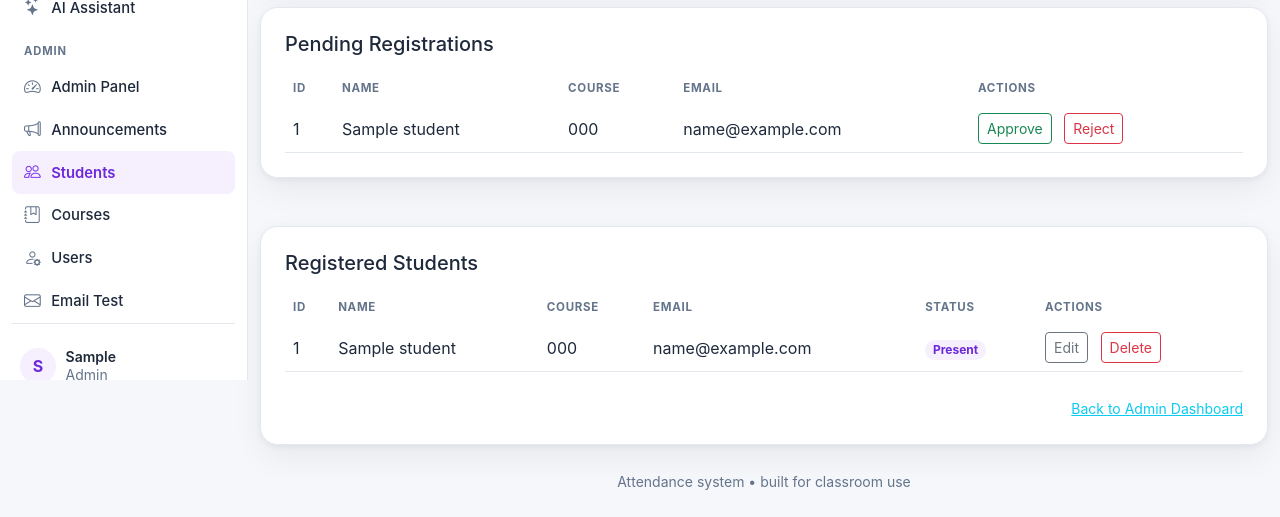
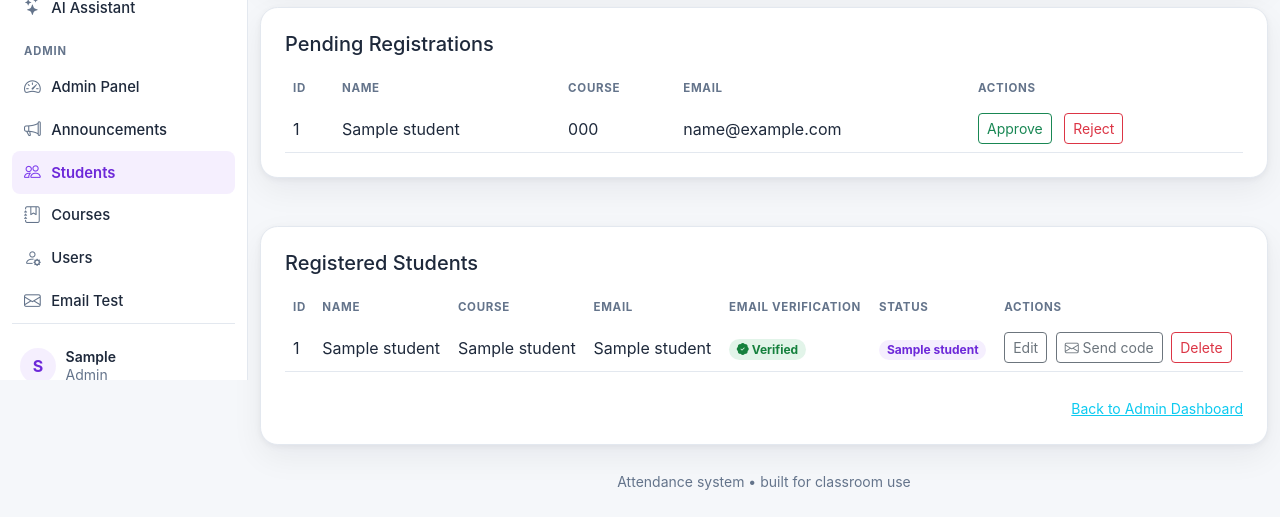
Before and after one commit to Prince4-creator/Classroom-App, a Flask app: page /admin/students in a window 1280 px wide. Shown: the part 420-937 px from the top of the page. Run offline with Flask 3, Linux system fonts and the light colour scheme; the visitor is signed in with stand-in values (Sample User, id 1); a database or web service that is not in the repository returns one stand-in record (values such as "Sample title"); some libraries are stand-ins or nearby versions.

Commit message:
update components

```diff
--- a/app.py
+++ b/app.py
@@ -25,6 +25,8 @@ try:
 except Exception:
     qrcode = None
 import secrets
+import hashlib
+import hmac
 import socket
 import smtplib
 from email.message import EmailMessage
@@ -315,6 +317,36 @@ def send_email(subject, body, recipients):
             return False
 
 
+# ---------- Email verification ----------
+VERIFY_CODE_TTL_MINUTES = 30
+VERIFY_MAX_ATTEMPTS = 5
+
+
+def generate_verification_code():
+    return f"{secrets.randbelow(1000000):06d}"
+
+
+def hash_verification_code(code):
+    return hashlib.sha256(code.strip().encode('utf-8')).hexdigest()
+
+
+def issue_verification_code(student_id, email):
+    """Generate a fresh code, store only its hash, and email the code.
+    Returns (sent, error_message)."""
+    code = generate_verification_code()
+    expiry = (datetime.now() + timedelta(minutes=VERIFY_CODE_TTL_MINUTES)).strftime('%Y-%m-%d %H:%M:%S')
+    store_verification_code(student_id, hash_verification_code(code), expiry)
+    subject = 'Verify your OneMillionCoders Classroom email'
+    body = (
+        f"Hello,\n\nYour OneMillionCoders Classroom verification code is: {code}\n\n"
+        f"It expires in {VERIFY_CODE_TTL_MINUTES} minutes. "
+        "If you did not request this, you can safely ignore this email."
+    )
+    if send_email(subject, body, [email]):
+        return True, None
+    return False, EMAIL_SEND_ERROR or 'email delivery failed'
+
+
 # ---------- Authentication ----------
 # The real staff login form is served at STAFF_LOGIN_PATH (see top of file).
 # The well-known URLs below are decoys that send visitors to the student
@@ -1456,6 +1488,78 @@ def student_grades():
     percent = round(earned / possible * 100, 1) if possible else None
     return render_template('student_grades.html', student=student, items=items, percent=percent)
 
+
+@app.route('/student/verify_email', methods=['GET', 'POST'])
+def student_verify_email():
+    if 'student_id' not in session:
+        return redirect(url_for('student_login'))
+    info = get_student_verification(session['student_id'])
+    if not info:
+        session.clear()
+        return redirect(url_for('student_login'))
+    if request.method == 'POST':
+        if info['email_verified']:
+            flash('Your email is already verified.', 'success')
+            return redirect(url_for('student_dashboard'))
+        if not info['email']:
+            flash('No email address on your account. Ask an admin to add one.', 'error')
+            return redirect(url_for('student_dashboard'))
+        code = request.form.get('code', '').strip()
+        if not code:
+            flash('Enter the 6-digit code from your email.', 'error')
+            return redirect(url_for('student_verify_email'))
+        if info['attempts'] >= VERIFY_MAX_ATTEMPTS:
+            flash('Too many incorrect attempts. Request a new code to try again.', 'error')
+            return redirect(url_for('student_verify_email'))
+        if not info['code_hash'] or not info['code_expiry']:
+            flash('No active code yet. Request one below.', 'error')
+            return redirect(url_for('student_verify_email'))
+        try:
+            expired = datetime.strptime(info['code_expiry'], '%Y-%m-%d %H:%M:%S') < datetime.now()
+        except ValueError:
+            expired = True
+        if expired:
+            flash('That code has expired. Request a new one below.', 'error')
+            return redirect(url_for('student_verify_email'))
+        if hmac.compare_digest(hash_verification_code(code), info['code_hash']):
+            set_email_verified(session['student_id'], True)
+            flash('Email verified — thank you!', 'success')
+            return redirect(url_for('student_dashboard'))
+        attempts = record_verify_attempt(session['student_id'])
+        remaining = VERIFY_MAX_ATTEMPTS - attempts
+        if remaining <= 0:
+            flash('Too many incorrect attempts. Request a new code to try again.', 'error')
+        else:
+            flash(f'Incorrect code. {remaining} attempt(s) remaining.', 'error')
+        return redirect(url_for('student_verify_email'))
+    return render_template('student_verify_email.html', info=info)
+
+
+@app.route('/student/send_verification_code', methods=['POST'])
+def student_send_verification_code():
+    if 'student_id' not in session:
+        return redirect(url_for('student_login'))
+    info = get_student_verification(session['student_id'])
+    if not info:
+        session.clear()
+        return redirect(url_for('student_login'))
+    if info['email_verified']:
+        flash('Your email is already verified.', 'success')
+        return redirect(url_for('student_dashboard'))
+    if not info['email']:
+        flash('No email address on your account. Ask an admin to add one.', 'error')
+        return redirect(url_for('student_dashboard'))
+    if not check_rate_limit(f"verify_code:{session['student_id']}", limit=3, window_seconds=900):
+        flash('Too many codes sent recently. Please try again in a few minutes.', 'error')
+        return redirect(url_for('student_verify_email'))
+    sent, error = issue_verification_code(session['student_id'], info['email'])
+    if sent:
+        flash(f'Verification code sent to {info["email"]}.', 'success')
+    else:
+        flash(f'Could not send the email ({error}). Ask an admin for help.', 'error')
+    return redirect(url_for('student_verify_email'))
+
+
 # ---------- Admin: Manage Students & Users & Courses ----------
 @app.route('/admin/students', methods=['GET', 'POST'])
 def admin_students():
@@ -1480,6 +1584,8 @@ def admin_students():
             elif email and not validate_email(email):
                 flash('Invalid email format', 'error')
             elif add_student(student_id, name, password, class_code, email):
+                if email:
+                    issue_verification_code(student_id, email)
                 flash('Student added', 'success')
             else:
                 flash('ID exists or email invalid', 'error')
@@ -1489,6 +1595,26 @@ def admin_students():
         elif action == 'delete':
             delete_student(request.form.get('student_id', ''))
             flash('Student deleted', 'success')
+        elif action == 'mark_verified':
+            sid = request.form.get('student_id', '').strip()
+            if sid and get_student_info(sid):
+                set_email_verified(sid, True)
+                flash(f'{sid} marked as verified.', 'success')
+            else:
+                flash('Student not found.', 'error')
+        elif action == 'send_code':
+            sid = request.form.get('student_id', '').strip()
+            info = get_student_verification(sid) if sid else None
+            if not info:
+                flash('Student not found.', 'error')
+            elif not info['email']:
+                flash('That student has no email address yet. Add one first.', 'error')
+            else:
+                sent, error = issue_verification_code(sid, info['email'])
+                if sent:
+                    flash(f'Verification code sent to {info["email"]}.', 'success')
+                else:
+                    flash(f'Could not send the code email ({error}).', 'warning')
         return redirect(url_for('admin_students'))
     students = get_all_students()
     pending_students = get_pending_students()
@@ -1504,6 +1630,7 @@ def admin_edit_student():
         name = request.form.get('name', '').strip()
         class_code = request.form.get('class_code', '').strip()
         email = request.form.get('email', '').strip()
+        previous = get_student_info(student_id)
         if not validate_name(name):
             flash('Invalid student name', 'error')
         elif class_code and not validate_course_code(class_code):
@@ -1511,6 +1638,8 @@ def admin_edit_student():
         elif email and not validate_email(email):
             flash('Invalid email format', 'error')
         elif update_student(student_id, name, class_code, email):
+            if previous and (previous.get('email') or '') != email:
+                update_student_email(student_id, email)
             flash('Student updated', 'success')
         else:
             flash('Unable to update student', 'error')
@@ -1721,6 +1850,11 @@ def student_register():
             flash('Password must be at least 8 characters', 'error')
             return redirect(url_for('student_register'))
         if add_student(student_id, name, password, class_code, email, status='pending'):
+            if email:
+                try:
+                    issue_verification_code(student_id, email)
+                except Exception:
+                    pass
             flash('Registration submitted. An admin must approve your account.', 'success')
             return redirect(url_for('student_login'))
         flash('Unable to register student. Student ID may already exist.', 'error')
--- a/templates/admin_students.html
+++ b/templates/admin_students.html
@@ -92,7 +92,7 @@
             <div class="table-responsive">
                 <table class="table table-borderless align-middle mb-0">
                     <thead>
-                        <tr class="text-muted small text-uppercase"><th>ID</th><th>Name</th><th>Course</th><th>Email</th><th>Status</th><th>Actions</th></tr>
+                        <tr class="text-muted small text-uppercase"><th>ID</th><th>Name</th><th>Course</th><th>Email</th><th>Email verification</th><th>Status</th><th>Actions</th></tr>
                     </thead>
                     <tbody>
                         {% for s in students %}
@@ -102,12 +102,37 @@
                             <td>{{ s.class_code }}</td>
                             <td>{{ s.email or '—' }}</td>
                             <td>
+                                {% if s.email_verified %}
+                                <span class="badge rounded-pill" style="background: rgba(22,163,74,.12); color:#15803d;"><i class="bi bi-patch-check-fill"></i> Verified</span>
+                                {% elif s.email %}
+                                <span class="badge rounded-pill" style="background: rgba(217,119,6,.12); color:#b45309;">Unverified</span>
+                                {% else %}
+                                <span class="badge rounded-pill bg-light text-muted border">No email</span>
+                                {% endif %}
+                            </td>
+                            <td>
                                 <span class="badge rounded-pill badge-soft">{{ s.status|capitalize }}</span>
                             </td>
                             <td>
-                                <a href="/admin/students/edit?student_id={{ s.student_id }}" class="btn btn-sm btn-outline-secondary me-2">Edit</a>
+                                <a href="/admin/students/edit?student_id={{ s.student_id }}" class="btn btn-sm btn-outline-secondary me-1">Edit</a>
+                                {% if s.email %}
+                                <form method="POST" class="d-inline me-1">
+                                    <input type="hidden" name="csrf_token" value="{{ csrf_token() }}"/>
+                                    <input type="hidden" name="action" value="send_code">
+                                    <input type="hidden" name="student_id" value="{{ s.student_id }}">
+                                    <button class="btn btn-sm btn-outline-secondary" title="Email a fresh verification code"><i class="bi bi-envelope"></i> Send code</button>
+                                </form>
+                                {% endif %}
+                                {% if not s.email_verified %}
+                                <form method="POST" class="d-inline me-1">
+                                    <input type="hidden" name="csrf_token" value="{{ csrf_token() }}"/>
+                                    <input type="hidden" name="action" value="mark_verified">
+                                    <input type="hidden" name="student_id" value="{{ s.student_id }}">
+                                    <button class="btn btn-sm btn-outline-success" title="Mark this email as verified without sending a code"><i class="bi bi-patch-check"></i> Mark verified</button>
+                                </form>
+                                {% endif %}
                                 <form method="POST" class="d-inline">
-                <input type="hidden" name="csrf_token" value="{{ csrf_token() }}"/>
+                                    <input type="hidden" name="csrf_token" value="{{ csrf_token() }}"/>
                                     <input type="hidden" name="action" value="delete">
                                     <input type="hidden" name="student_id" value="{{ s.student_id }}">
                                     <button class="btn btn-sm btn-outline-danger">Delete</button>
```
Also changed, not shown: database.py (+63 -4 lines).
